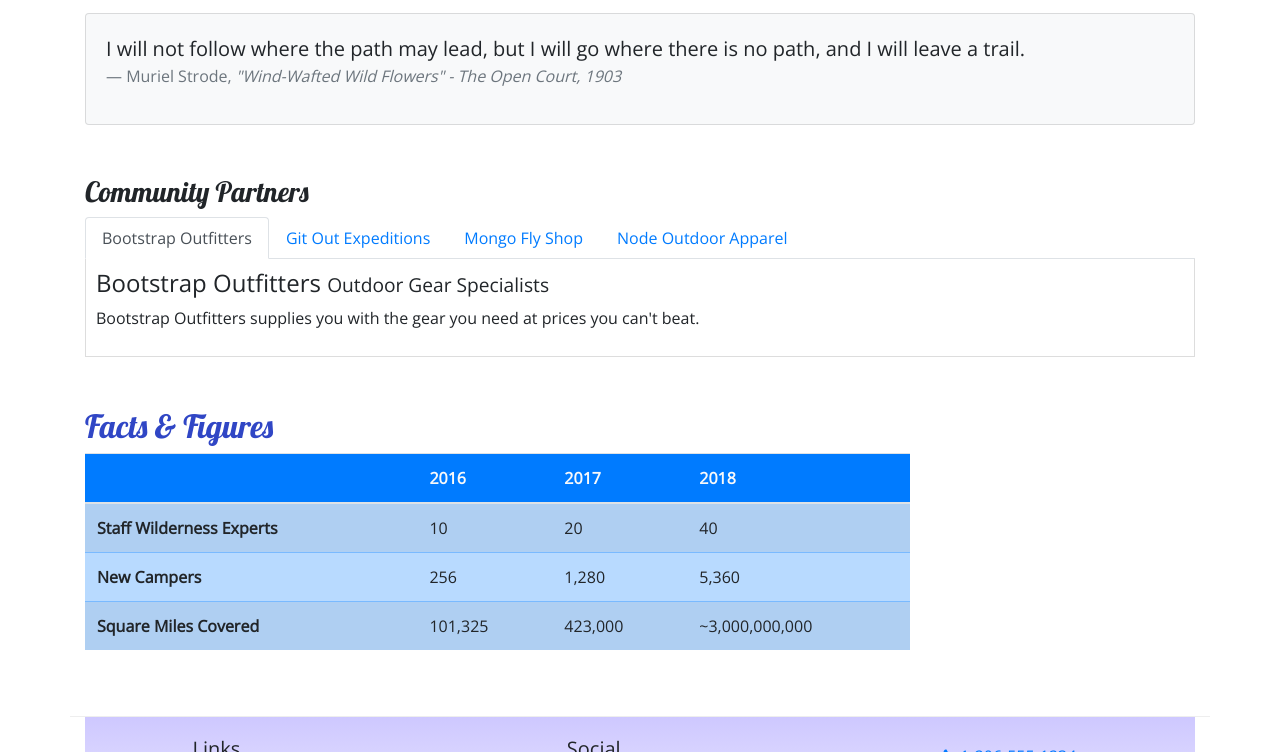
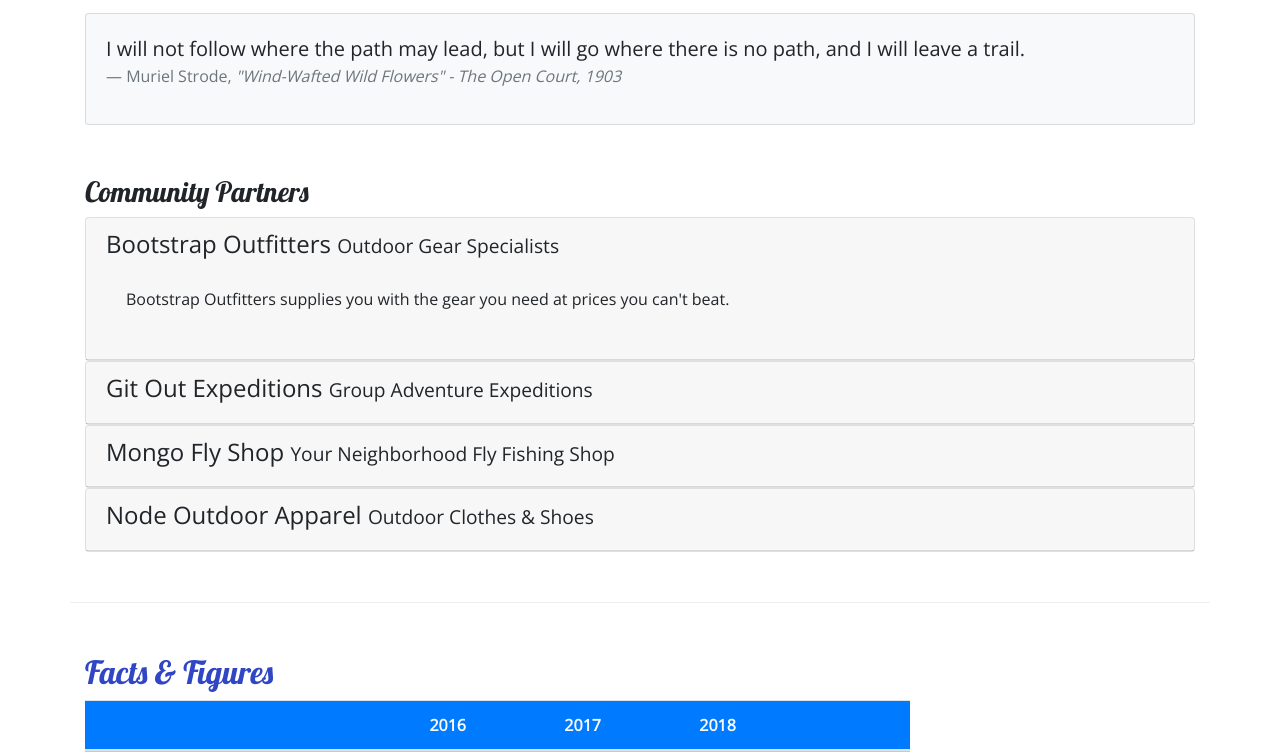
Before and after one commit to annajmoore/nucampsite-test, a website: page aboutus.html in a window 1280 px wide. Shown: the part 609-1361 px from the top of the page. Drawn offline with nearby package versions, Linux system fonts and the light colour scheme.

Commit message:
Accordion

```diff
--- a/aboutus.html
+++ b/aboutus.html
@@ -106,40 +106,67 @@
             <div class="row row-content">
                 <div class="col">
                     <h3>Community Partners</h3>
-                    <!--Nav component and Tabs Exercise Week #3-->
-            <ul class="nav nav-tabs">
 
-                <li class="nav-item"><a class="nav-link active" href="#bootstrap" role="tab" data-toggle="tab">Bootstrap Outfitters</a></li>
-
-                <li class="nav-item"><a class="nav-link" href="#git" role="tab" data-toggle="tab">Git Out Expeditions</a></li>
-
-                <li class="nav-item"><a class="nav-link" href="#mongo" role="tab" data-toggle="tab">Mongo Fly Shop</a></l>
-
-                <li class="nav-item"><a class="nav-link" href="#node" role="tab" data-toggle="tab">Node Outdoor Apparel</a></li>
-
-            </ul>
-
-
-            <div class="tab-content">
-                <div role="tabpanel" class="tab-pane fade show active" id="bootstrap">
-                    <h4>Bootstrap Outfitters <small>Outdoor Gear Specialists</small></h4>
+                  <div id="accordion">
+                  <div class="card">
+                    <div role="tab" class="card-header">
+                        <h4>
+                            <a data-toggle="collapse" data-target="#bootstrap">
+                                Bootstrap Outfitters <small>Outdoor Gear Specialists</small>
+                            </a>
+                        </h4>
+                        <div class="collapse show" id="bootstrap" data-parent="#accordion">
+                            <div class="card-body">
                                 <p class="d-none d-sm-block">Bootstrap Outfitters supplies you with the gear you need at prices you can't beat.</p>
                             </div>
-                <div role="tabpanel" class="tab-pane fade" id="git">
-                    <h4>Git Out Expeditions <small>Group Adventure Expeditions</small></h4>
+                        </div>
+                    </div>
+                </div>
+                    <div class="card">
+                        <div role="tab" class="card-header">
+                            <h4>
+                                <a class="collapsed" data-toggle="collapse" data-target="#git">
+                                    Git Out Expeditions <small>Group Adventure Expeditions</small>
+                                </a>
+                            </h4>
+                            <div class="collapse" id="git" data-parent="#accordion">
+                                <div class="card-body">
                                     <p class="d-none d-sm-block">Join Git Out Expeditions to explore new horizons with a group of other adventurers!</p>
                                </div>
-                <div role="tabpanel" class="tab-pane fade" id="mongo">
-                    <h4>Mongo Fly Shop <small>Your Neighborhood Fly Fishing Shop.</small></h4>
+                            </div>
+                        </div>
+                    </div>
+                    <div class="card">
+                        <div role="tab" class="card-header">
+                            <h4>
+                                <a class="collapsed" data-toggle="collapse" data-target="#mongo">
+                                    Mongo Fly Shop <small>Your Neighborhood Fly Fishing Shop</small>
+                                </a>
+                            </h4>
+                            <div class="collapse" id="mongo" data-parent="#accordion">
+                                <div class="card-body">
                                     <p class="d-none d-sm-block">Need a new fishing pole, a tacklebox, or flies of all kinds? Stop by Mongo Fly Shop.</p>
                                 </div>
-                <div role="tabpanel" class="tab-pane fade" id="node">
-                    <h4>Node Outdoor Apparel <small>Outdoor Clothes & Shoes</small></h4>
+                            </div>
+                        </div>
+                    </div>
+                    <div class="card">
+                        <div role="tab" class="card-header">
+                            <h4>
+                                <a class="collapsed" data-toggle="collapse" data-target="#node">
+                                    Node Outdoor Apparel <small>Outdoor Clothes & Shoes</small>
+                                </a>
+                            </h4>
+                            <div class="collapse" id="node" data-parent="#accordion">
+                                <div class="card-body">
                                     <p class="d-none d-sm-block">From polar fleeces to swimsuits, hiking boots to waders, a visit to Node will be sure to get you covered.</p>
                                 </div>
                             </div>
-
-
+                        </div>
+                    </div>
+                </div>
+            </div>
+        </div>
     <div class="row row-content">
         <div class="col-sm-9">
             <h2>Facts &amp; Figures</h2>
```
Lines whose indentation alone changed are shown as unchanged.
